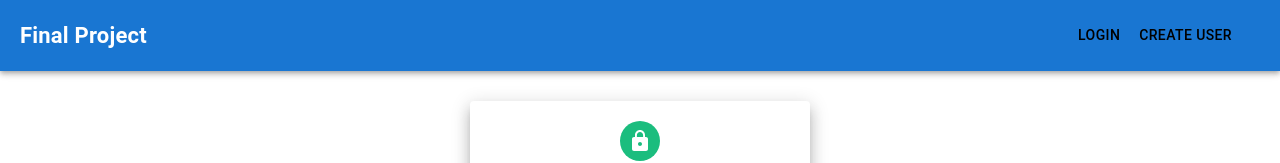
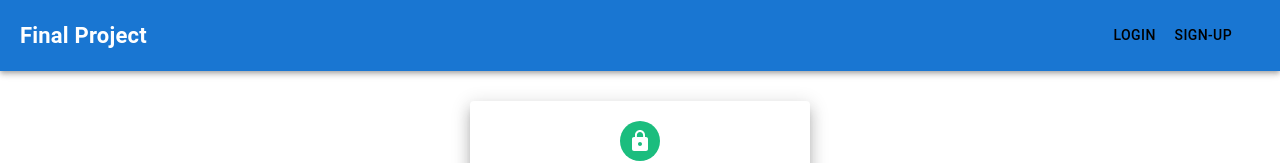
Before and after one commit to jy3524/Dynamic-Web-Final-Fall-2021, a React (Create React App) app: page / in a window 1280 px wide. Shown: the top 163 px of the page. Built offline with nearby package versions, Linux system fonts and the light colour scheme.

Commit message:
finish up final project

```diff
--- a/src/components/Header.js
+++ b/src/components/Header.js
@@ -20,7 +20,7 @@ function Header({ logout, loggedIn }) {
             {!loggedIn && (
               <>
                 <Button href="/" color="inherit">Login</Button>
-                <Button href="/create" color="inherit">Create User</Button>
+                <Button href="/create" color="inherit">Sign-up</Button>
               </>
             )}
             {loggedIn && (
```
